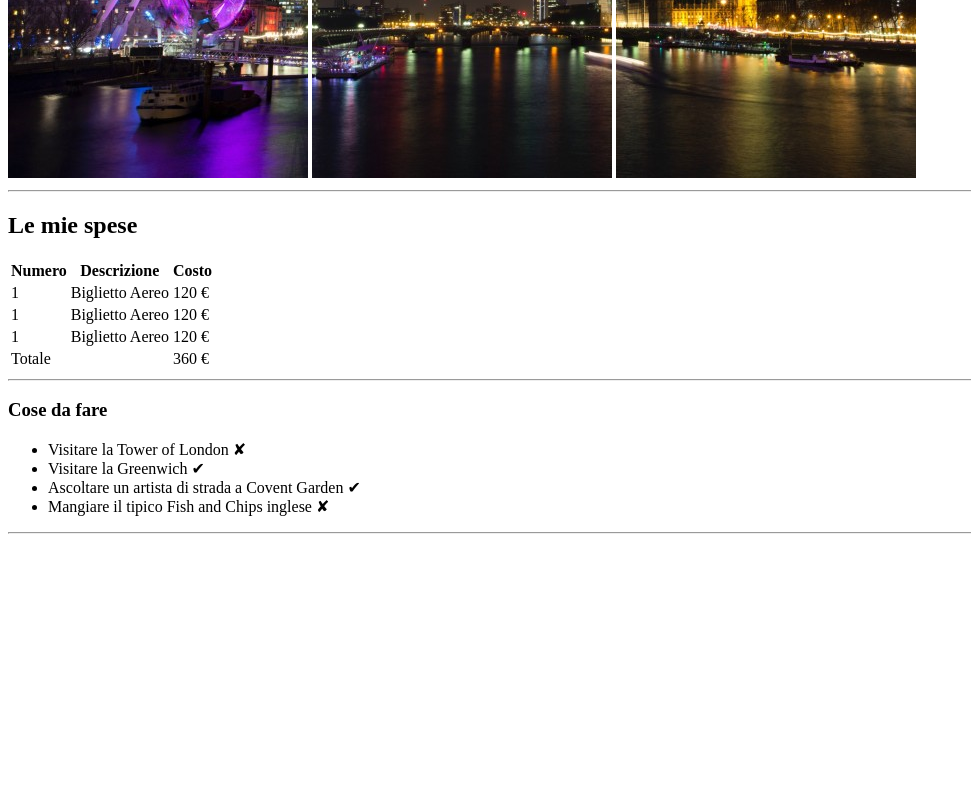
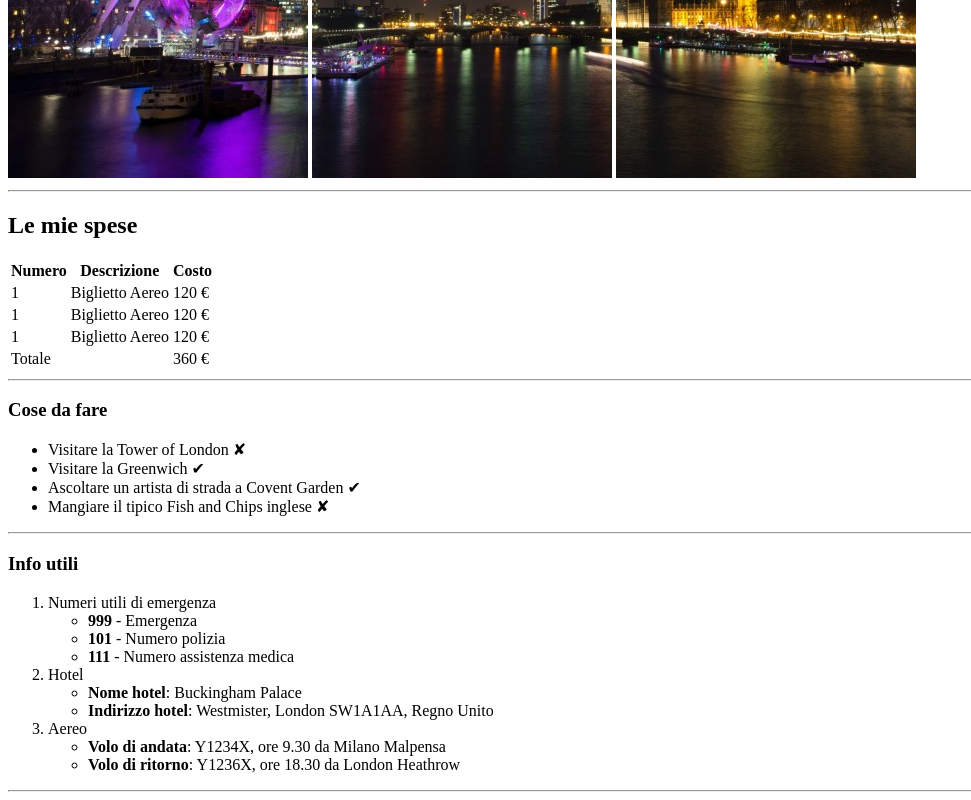
Before and after one commit to MarcelloPet94/html-london-trip, a plain HTML site: page index.html in a window 1280 px wide. Shown: the part 502-1302 px from the top of the page, without its empty margins (0-971 px from the left). Before the commit the page ends 1044 px from the top, so only its background shows below. Drawn offline with Linux system fonts and the light colour scheme.

Commit message:
section_infoUtili

```diff
--- a/index.html
+++ b/index.html
@@ -56,6 +56,28 @@
             </ul>
         </section>
         <hr>
+        <section>
+            <h3>Info utili</h3>
+            <ol>
+                <li>Numeri utili di emergenza</li>
+                    <ul>
+                        <li><strong>999</strong> - Emergenza</li>
+                        <li><strong>101</strong> - Numero polizia</li>
+                        <li><strong>111</strong> - Numero assistenza medica</li>
+                    </ul>
+                <li>Hotel</li>
+                    <ul>
+                        <li><strong>Nome hotel</strong>: Buckingham Palace</li>
+                        <li><strong>Indirizzo hotel</strong>: Westmister, London SW1A1AA, Regno Unito</li>
+                    </ul>
+                <li>Aereo</li>
+                    <ul>
+                        <li><strong>Volo di andata</strong>: Y1234X, ore 9.30 da Milano Malpensa</li>
+                        <li><strong>Volo di ritorno</strong>: Y1236X, ore 18.30 da London Heathrow</li>
+                    </ul>
+            </ol>
+        </section>
+        <hr>
     </main>
 </body>
 </html>
```
